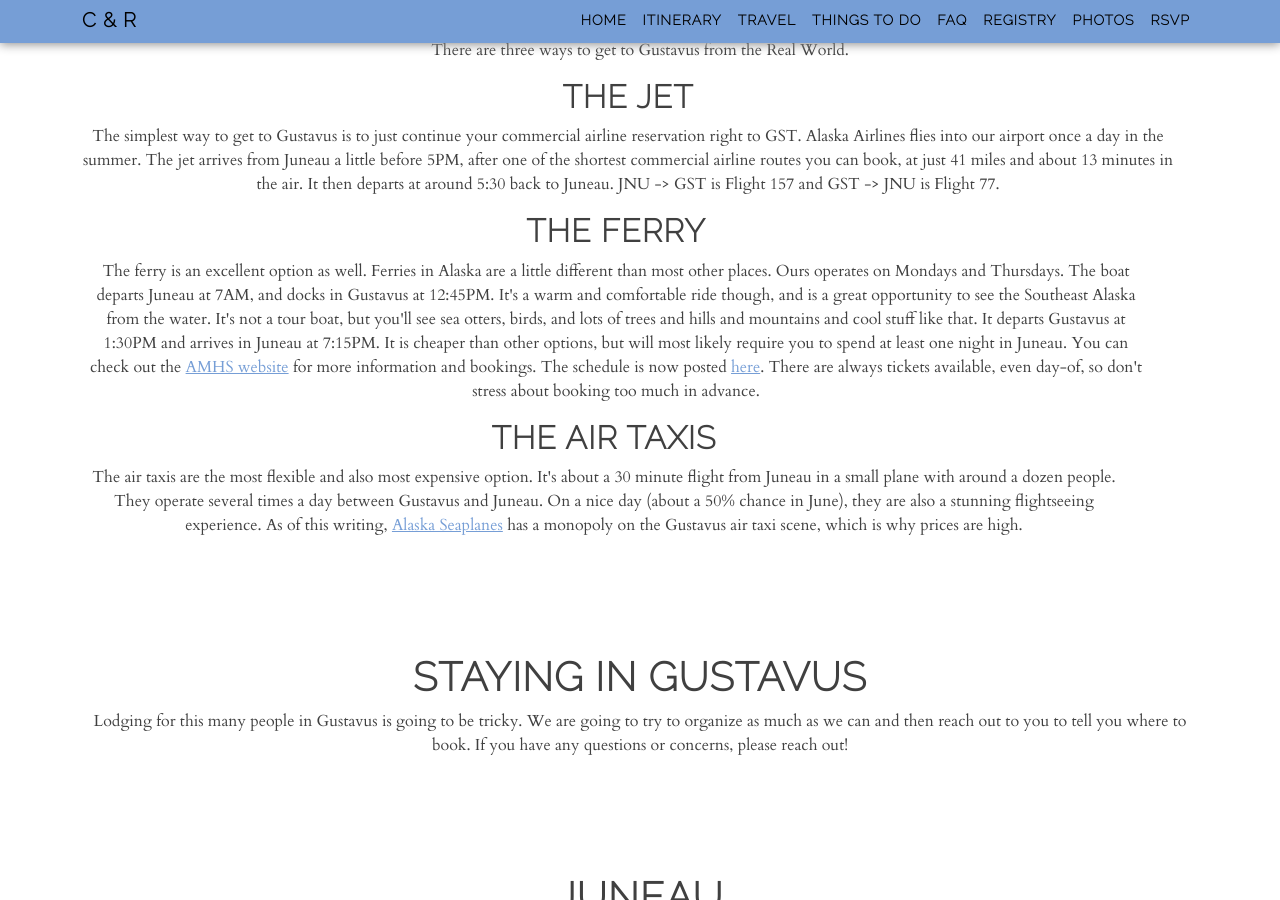
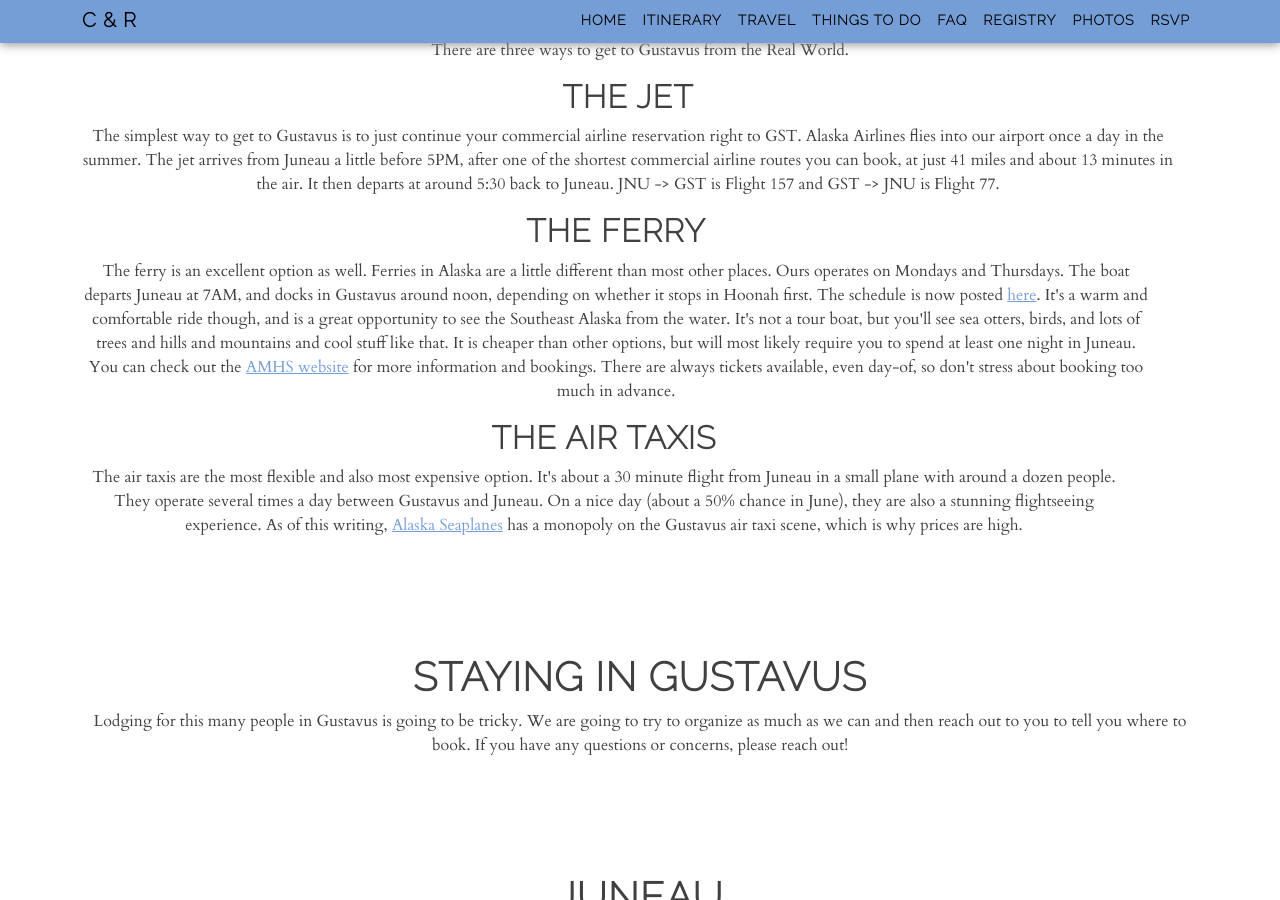
Before and after one commit to rowansharman/isgettingmarried, a Jekyll site: the page built from charlie_rowan/travel.html, in a window 1280 px wide and 900 px high, scrolled down 420 px. Built offline with Jekyll 4.4.1, drawn with Linux system fonts in a browser that asks for light colours.

Commit message:
edits to ferry schedule and itinerary notes

```diff
--- a/charlie_rowan/itinerary.html
+++ b/charlie_rowan/itinerary.html
@@ -8,7 +8,7 @@ image_position: center center
 
 <center><b><p>Gustavus is pretty small and has relatively few ammenities. It can be hard to get around without a car, it's uncertain whether/how many restaurants will be open, and there are a limited number of ways to even get there. With that in mind, we have come up with a kind of template itinerary for most folks, have a local caterer hired to feed people for the weekend, and have reserved the Gustavus Community Center (GCC). </p>
   <p>IMPORTANT NOTE: GCC has requested no outdoor shoes in the building, so please bring a pair of comfortable indoor shoes (unless you're comfortable spending a lot of time on concrete in socks).</p>
-  <p>LOCAL NOTE: We're very excited to see you all on Sunday, and if you see us around at the GCC beforehand please don't hesitate swing by and say hi! We've hired Gustavus's very own Therese Nicol to make sure our out-of-town guests don't eat all the food in Gustavus and she'll be operating out of the GCC all weekend. Unfortunately she can't feed all of Gustavus and we need to give her some precise numbers, so we ask that you join us only for the big potluck dinner on Sunday (where Therese will still be providing a delicious main course!).
+  <p>GUESTS FROM GUSTAVUS: We're very excited to see you all on Sunday, and if you see us around at the GCC beforehand please don't hesitate swing by and say hi! We've hired Gustavus's very own Therese Nicol to make sure our out-of-town guests don't eat all the food in Gustavus and she'll be operating out of the GCC all weekend. Unfortunately she can't feed all of Gustavus and we need to give her some precise numbers, so we ask that you join us only for the big potluck dinner on Sunday (where Therese will still be providing a delicious main course!).
 
   </p>
   <p>Here's how we envision the weekend!</p></b></center>
--- a/charlie_rowan/travel.html
+++ b/charlie_rowan/travel.html
@@ -27,7 +27,7 @@ image_position: center 30%
         <div class="col-lg">
           <h2>The Ferry</h2>
           <p>
-            The ferry is an excellent option as well. Ferries in Alaska are a little different than most other places. Ours operates on Mondays and Thursdays. The boat departs Juneau at 7AM, and docks in Gustavus at 12:45PM. It's a warm and comfortable ride though, and is a great opportunity to see the Southeast Alaska from the water. It's not a tour boat, but you'll see sea otters, birds, and lots of trees and hills and mountains and cool stuff like that. It departs Gustavus at 1:30PM and arrives in Juneau at 7:15PM. It is cheaper than other options, but will most likely require you to spend at least one night in Juneau. You can check out the <a href="https://dot.alaska.gov/amhs/" target="_blank">AMHS website</a> for more information and bookings. The schedule is now posted <a href="https://dot.alaska.gov/oars/reservations/CalendarFM.amhsf?selectMonth=June+2023&selectPort=Gustavus&selectVessel=All+Vessels&action=Get+Schedule" target="_blank">here</a>. There are always tickets available, even day-of, so don't stress about booking too much in advance.
+            The ferry is an excellent option as well. Ferries in Alaska are a little different than most other places. Ours operates on Mondays and Thursdays. The boat departs Juneau at 7AM, and docks in Gustavus around noon, depending on whether it stops in Hoonah first. The schedule is now posted <a href="https://dot.alaska.gov/oars/reservations/CalendarFM.amhsf?selectMonth=June+2023&selectPort=Gustavus&selectVessel=All+Vessels&action=Get+Schedule" target="_blank">here</a>. It's a warm and comfortable ride though, and is a great opportunity to see the Southeast Alaska from the water. It's not a tour boat, but you'll see sea otters, birds, and lots of trees and hills and mountains and cool stuff like that. It is cheaper than other options, but will most likely require you to spend at least one night in Juneau. You can check out the <a href="https://dot.alaska.gov/amhs/" target="_blank">AMHS website</a> for more information and bookings. There are always tickets available, even day-of, so don't stress about booking too much in advance.
           </p>
         </div>
 
```
Also changed, not shown: 2 other files.
